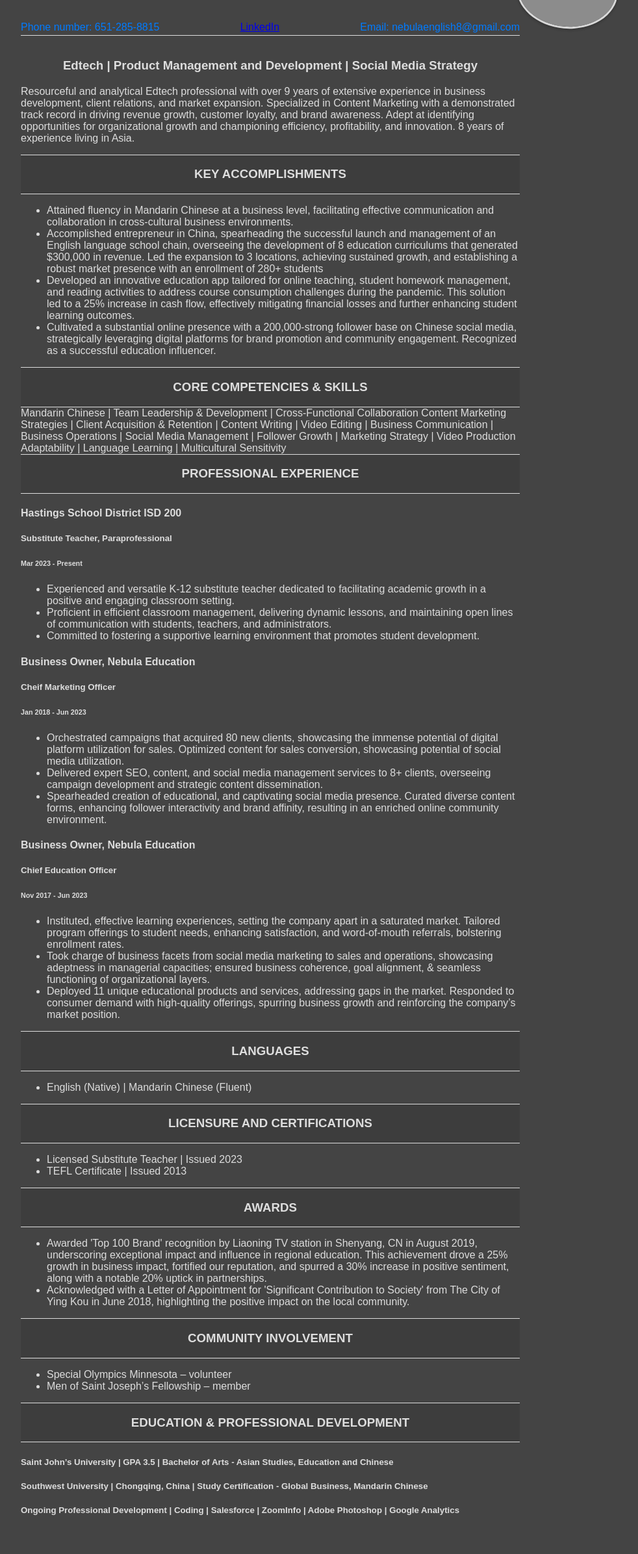
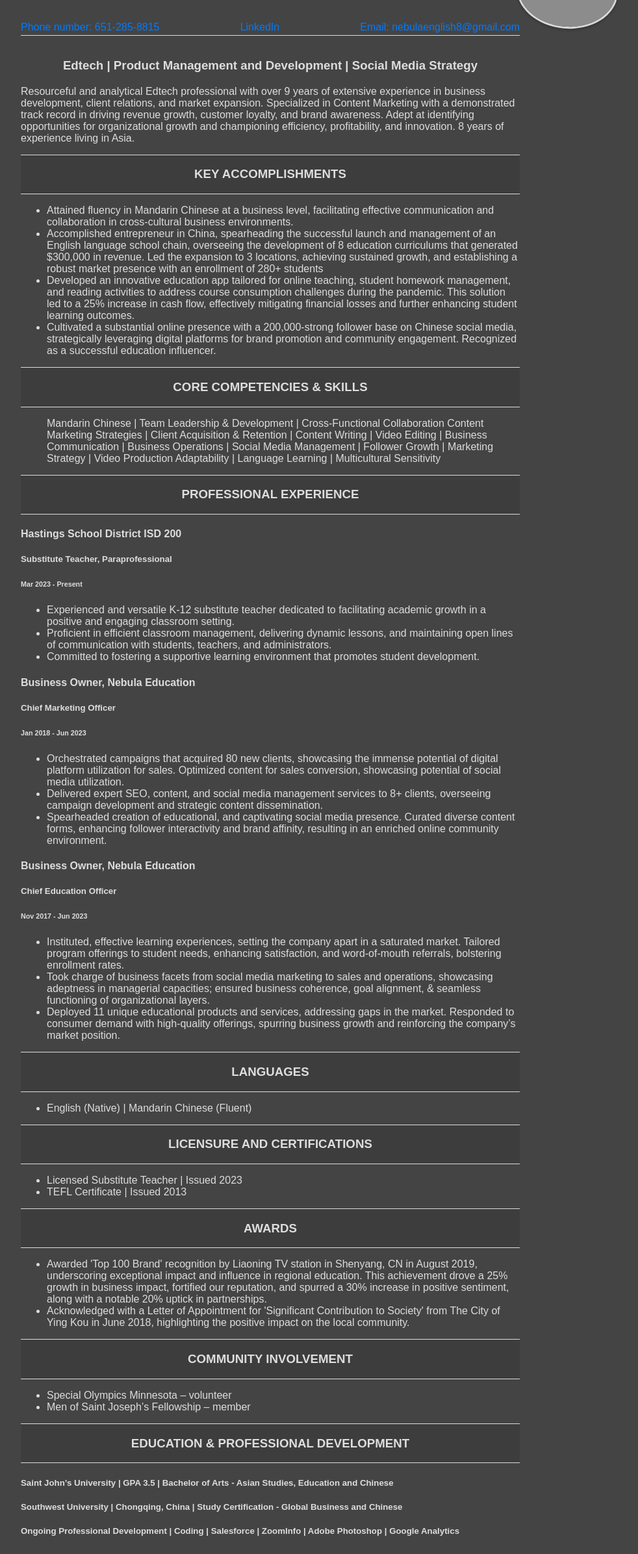
Before and after one commit to xLaineBrain/xLaineBrain.github.io, a plain HTML site: page index.html in a window 1280 px wide. Shown: the part 168-2560 px from the top of the page at 65% size, without its empty margins (224-1206 px from the left). Drawn offline with Linux system fonts and the light colour scheme; grey boxes are pictures that could not be loaded.

Commit message:
Update index.html

```diff
--- a/index.html
+++ b/index.html
@@ -9,15 +9,15 @@
 <body>
 
   <div>
-    <img src="https://media.licdn.com/dms/image/D5603AQEG_vAGfLJlAg/profile-displayphoto-shrink_800_800/0/1691714148630?e=2147483647&v=beta&t=anSs1RRaQnWjif5WOeIAj-fqJpFVbF6u1M3UY_wJ_Cw" alt="Description of the image">
+    <img src="https://media.licdn.com/dms/image/D5603AQEG_vAGfLJlAg/profile-displayphoto-shrink_800_800/0/1691714148630?e=2147483647&v=beta&t=anSs1RRaQnWjif5WOeIAj-fqJpFVbF6u1M3UY_wJ_Cw" alt="Description of the image" class="grow-animation">
   </div>
 
   <div>
   <h1 class="name-header">Eric Laine</h1>
   <section class="contact-info">
-  <p
+  <p>
     <a class="phone" href="tel:651-285-8815">Phone number: 651-285-8815</a>
-    <a class="LinkedIn" href="https://www.linkedin.com/in/eric-laine/" target="_blank">LinkedIn</a>
+    <a class="linkedin" href="https://www.linkedin.com/in/eric-laine/" target="_blank">LinkedIn</a>
     <a class="email" href="mailto:nebulaenglish8@gmail.com">Email: nebulaenglish8@gmail.com</a>
   </p>
   </section>
@@ -47,7 +47,8 @@
     <h3> Core Competencies & Skills </h3>
     </div>
 
-<div>
+<div class="skills-container">
+  <ul class="skills-list">
 Mandarin Chinese | Team Leadership & Development | Cross-Functional Collaboration
 Content Marketing Strategies | Client Acquisition & Retention | Content Writing | Video Editing | Business Communication | Business Operations | Social Media Management | Follower Growth | Marketing Strategy | Video Production Adaptability | Language Learning | Multicultural Sensitivity
 </div>
@@ -67,12 +68,12 @@ Content Marketing Strategies | Client Acquisition & Retention | Content Writing
       </li>
       <li>Committed to fostering a supportive learning environment that promotes student development.
       </li>
-      <ul/>
+      </ul>
   </div>
 
   <div>
     <h4>Business Owner, Nebula Education</h4>
-    <h5>Cheif Marketing Officer</h5>
+    <h5>Chief Marketing Officer</h5>
     <h6>Jan 2018 - Jun 2023</h6>
 
     <ul>
@@ -82,7 +83,7 @@ Content Marketing Strategies | Client Acquisition & Retention | Content Writing
       </li>
       <li>Spearheaded creation of educational, and captivating social media presence. Curated diverse content forms, enhancing follower interactivity and brand affinity, resulting in an enriched online community environment.
       </li>
-      <ul/>
+      </ul>
   </div>
 
 
@@ -98,7 +99,7 @@ Content Marketing Strategies | Client Acquisition & Retention | Content Writing
       </li>
       <li>Deployed 11 unique educational products and services, addressing gaps in the market. Responded to consumer demand with high-quality offerings, spurring business growth and reinforcing the company’s market position.
       </li>
-      <ul/>
+      </ul>
   </div>
 
     <div class="exp-header">
@@ -154,9 +155,9 @@ Content Marketing Strategies | Client Acquisition & Retention | Content Writing
     <h3> Education & Professional Development</h3>
     </div>
 
-    <div>
+    <div class="edu-pro-dev-container">
       <h5>Saint John’s University | GPA 3.5 | Bachelor of Arts - Asian Studies, Education and Chinese </h5>
-      <h5> Southwest University | Chongqing, China | Study Certification - Global Business, Mandarin Chinese</h5>
+      <h5> Southwest University | Chongqing, China | Study Certification - Global Business and Chinese</h5>
       <h5>Ongoing Professional Development | Coding | Salesforce | ZoomInfo | Adobe Photoshop | Google Analytics </h5>
     </div>
 
```
